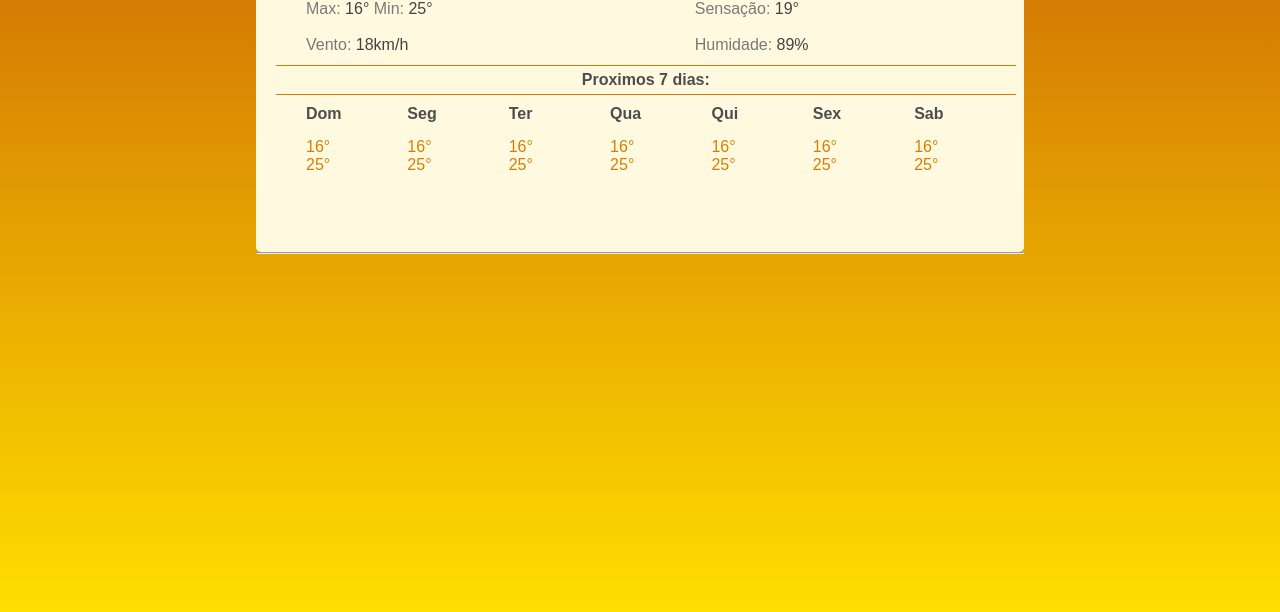
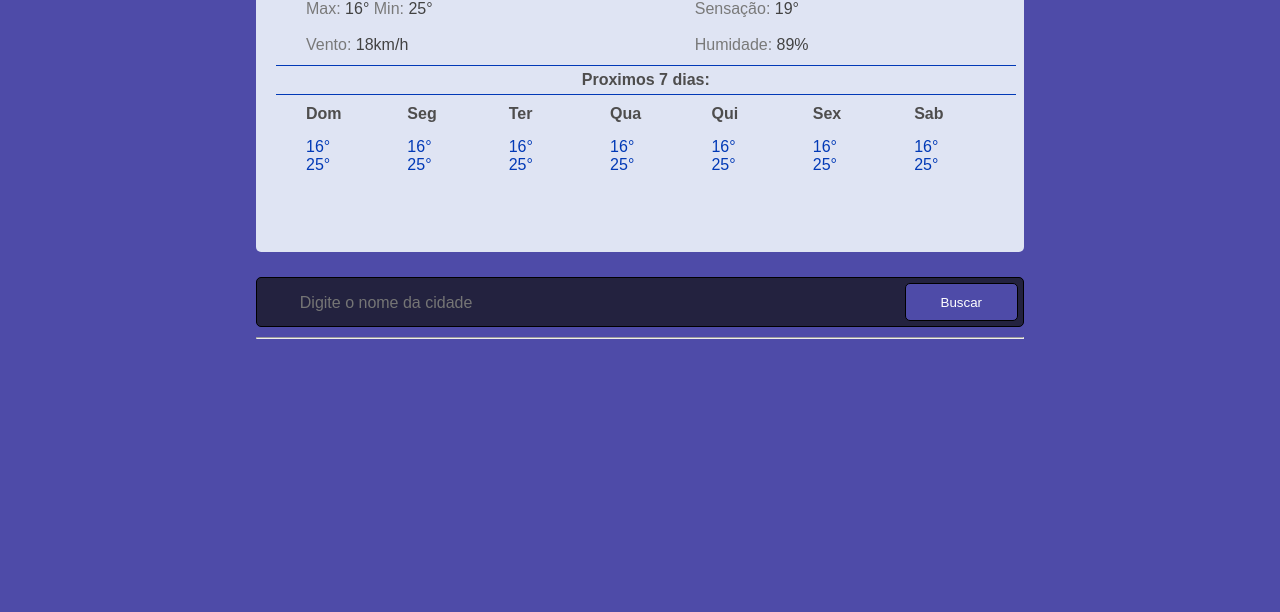
Before and after one commit to gabrielalmeidasantos/previsao-do-tempo-FRONT-END, a plain HTML site: page index.html in a window 1280 px wide. Shown: the part 188-800 px from the top of the page. Drawn offline with Linux system fonts and the light colour scheme.

Commit message:
front-end finalizado

```diff
--- a/css/style.css
+++ b/css/style.css
@@ -6,8 +6,8 @@
 }
 
 .container {
-    background: #d67e03;
-    background: linear-gradient(180deg, #d67e03 25%, #ffde00 100%);
+    background: #4e4ba8;
+
     display: flex;
     align-items: center;
     flex-direction: column;
@@ -22,14 +22,14 @@
 
 .title {
     font-size: 40px;
-    color: #fff;
+    color: rgb(223, 228, 243);
     margin-bottom: 20px;
 }
 
 .card-info {
     width: 100%;
     height: 45vh;
-    background-color: rgb(255, 250, 223);
+    background-color: rgb(223, 228, 243);
     border-radius: 5px;
 }
 
@@ -48,7 +48,7 @@
 .card-header-close {
     border: none;
     font-size: 20px;
-    color: #d67e03;
+    color: #0139b6;
     background-color: transparent;
 }
 
@@ -98,7 +98,7 @@
 .prox-7-dias{
     display: flex;
     width: 103%;
-    border-top: 1px solid #d67e03;
+    border-top: 1px solid #0139b6;
     margin-left: -30px;
     justify-content:center;
     margin-top: 15px;
@@ -111,7 +111,7 @@
     display: flex;
     width: 103%;
     height: 50px;
-    border-top: 1px solid #d67e03;
+    border-top: 1px solid #0139b6;
     margin-left: -30px;
     /* margin-top: 30px; */
 }
@@ -138,7 +138,7 @@
 .min-max{
     display: flex;
     flex-direction: column;
-    color: #d67e03;
+    color: #0139b6;
 }
 .min-max {
     margin-top: 10px;
@@ -146,4 +146,55 @@
 
 hr {
     width: 100%;
+    margin-top: 10px;
 }
+
+
+.search{
+    background-color: rgb(35, 34, 63);
+    width: 100%;
+    height: 50px;;
+    margin-top: 25px;
+    border-radius:5px;
+    padding:5px;
+    display: flex;
+    flex-direction: row;
+    justify-content: space-between;
+    border: 1px solid black;
+
+ }
+
+ .input-pesquisar{
+     text-decoration: none;
+     width: 80%;
+     height:80%;
+     outline:none;
+     background-color:transparent;
+     /* text-align: center; */
+     border:none;
+     color: rgb(141, 137, 137);
+     margin-top:5px;
+     font-size:16px;
+     margin-left: 5%;
+ }
+
+ .button-search{
+     background-color:#4e4ba8;
+     outline:none;
+     text-align: center;
+     text-decoration: none;
+     color: white;
+     width: 15%;
+     border-radius:5px;
+     border: 1px solid black;
+ }
+
+ .button-search:hover{
+     background-color:rgb(56, 54, 119);
+     color: rgb(141, 137, 137);
+ }
+
+ .icone-search{
+     max-width: 100%;
+     width: 35px;
+ }
--- a/index.html
+++ b/index.html
@@ -107,7 +107,12 @@
                     </footer>
                 </main>
             </section>
-            <section class="search"></section>
+            <section>
+                <form action="" class="search" id="form" onsubmit="buscar(event)">
+                    <input class="input-pesquisar" autocomplete="off" id="input" placeholder="Digite o nome da cidade" required></input>
+                    <button class="button-search">Buscar</button>
+                  </form>
+            </section>
             <hr/>
             <section class="capitals"></section>
         </section>
--- a/js/script.js
+++ b/js/script.js
@@ -1,3 +1,34 @@
-const fechar = (event) => {
-    document.getElementsByClassName('card-info')[0].style.display = 'none';
-}
+var card = document.getElementsByClassName("card-info")[0];
+
+const fechar = () => {
+    card.style.display = "none";
+};
+
+const buscar = (e) => {
+    e.preventDefault();
+    card.style.display = "block";
+
+    getApi("campinas")
+        .then((json) => {
+            console.log(json)
+        })
+        .catch((err) => {
+            console.log(err)
+        })
+};
+
+const getApi = (nome) => {
+    return new Promise((resolve, reject) => {
+        // fetch(`https://api.github.com/users/${nome}`)
+        fetch(`http://api.hgbrasil.com/weather?key=05bf96d7&city_name=${nome}`)
+            .then((response) => {
+                if (response.status == 404) {
+                    reject(response.message);
+                }
+                resolve(response.json());
+            })
+            .catch((error) => {
+                reject(error);
+            });
+    });
+};
```
